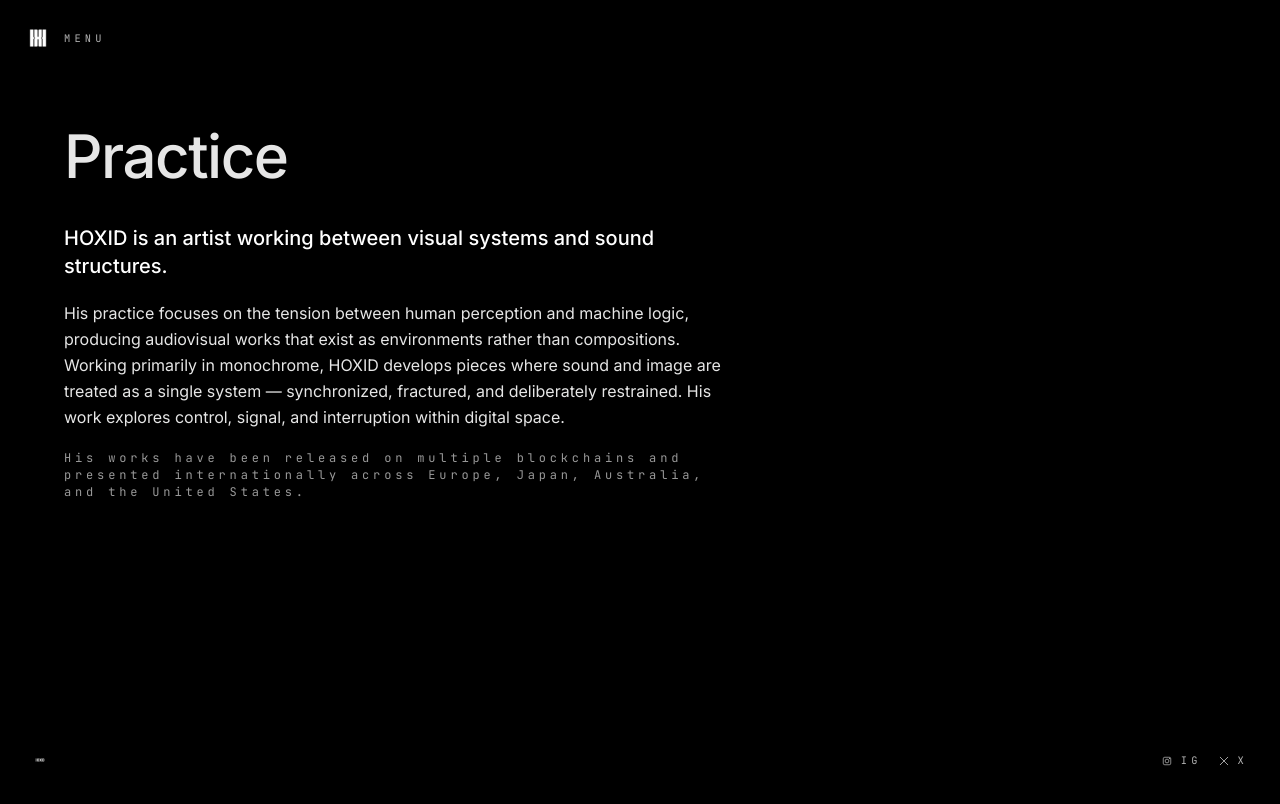
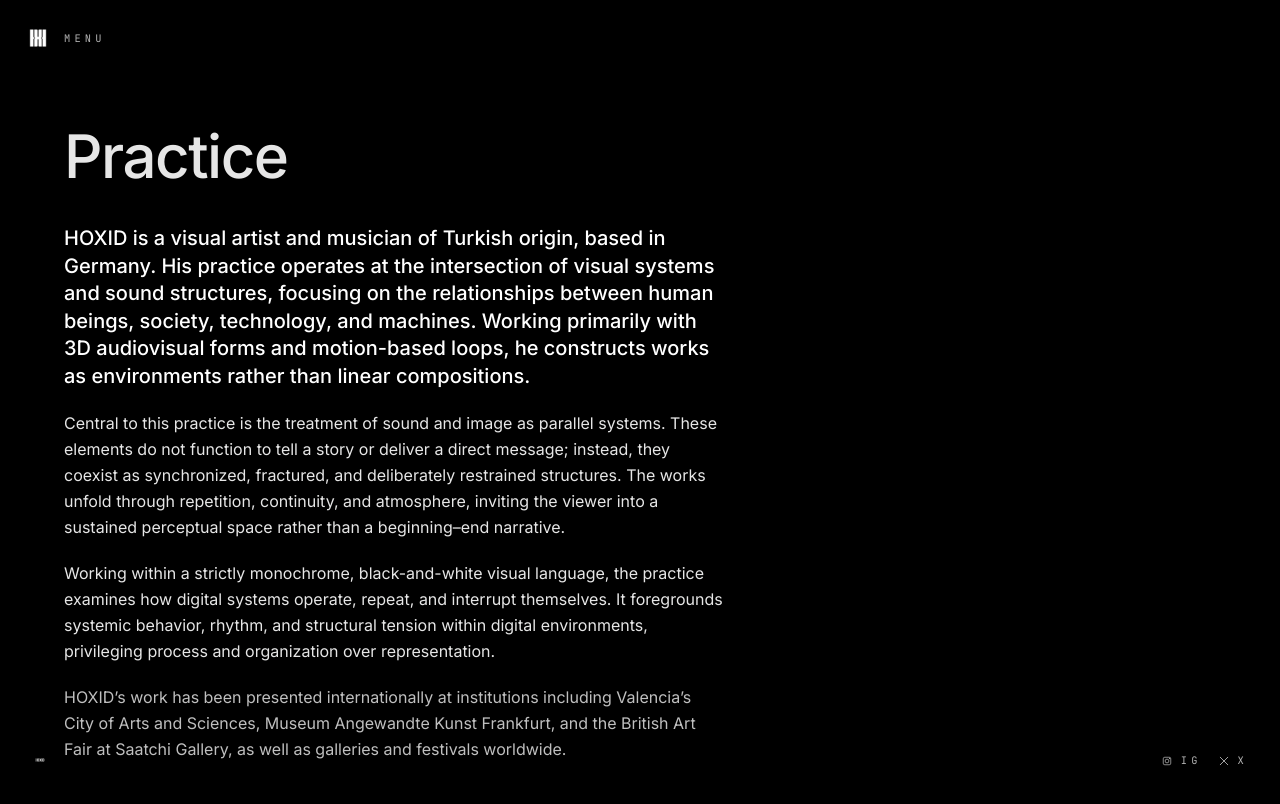
Before and after one commit to MRTHOX/hoxid-art, a Next.js app: page /practice in a window 1280 px wide. Shown: the top 804 px of the page. Built offline with nearby package versions, Linux system fonts and the light colour scheme.

Commit message:
bio change and style changed

```diff
--- a/src/app/practice/page.tsx
+++ b/src/app/practice/page.tsx
@@ -10,13 +10,26 @@ export default function PracticePage() {
         <h1 className={`${typography.h1} mb-10 tracking-tight text-white/90`}>Practice</h1>
         <div className="measure space-y-5">
           <p className="font-sans text-lg md:text-xl font-medium leading-snug text-white">
-            HOXID is an artist working between visual systems and sound structures.
+            HOXID is a visual artist and musician of Turkish origin, based in Germany. His practice operates at the
+            intersection of visual systems and sound structures, focusing on the relationships between human beings,
+            society, technology, and machines. Working primarily with 3D audiovisual forms and motion-based loops, he
+            constructs works as environments rather than linear compositions.
           </p>
           <p className="font-sans text-base leading-relaxed text-white/90">
-            His practice focuses on the tension between human perception and machine logic, producing audiovisual works that exist as environments rather than compositions. Working primarily in monochrome, HOXID develops pieces where sound and image are treated as a single system — synchronized, fractured, and deliberately restrained. His work explores control, signal, and interruption within digital space.
+            Central to this practice is the treatment of sound and image as parallel systems. These elements do not
+            function to tell a story or deliver a direct message; instead, they coexist as synchronized, fractured, and
+            deliberately restrained structures. The works unfold through repetition, continuity, and atmosphere, inviting
+            the viewer into a sustained perceptual space rather than a beginning–end narrative.
           </p>
-          <p className="font-mono text-[0.75rem] tracking-[0.32em] text-white/60">
-            His works have been released on multiple blockchains and presented internationally across Europe, Japan, Australia, and the United States.
+          <p className="font-sans text-base leading-relaxed text-white/90">
+            Working within a strictly monochrome, black-and-white visual language, the practice examines how digital
+            systems operate, repeat, and interrupt themselves. It foregrounds systemic behavior, rhythm, and structural
+            tension within digital environments, privileging process and organization over representation.
+          </p>
+          <p className="font-sans text-base leading-relaxed text-white/75">
+            HOXID’s work has been presented internationally at institutions including Valencia’s City of Arts and Sciences,
+            Museum Angewandte Kunst Frankfurt, and the British Art Fair at Saatchi Gallery, as well as galleries and
+            festivals worldwide.
           </p>
         </div>
       </PageShell>
```
